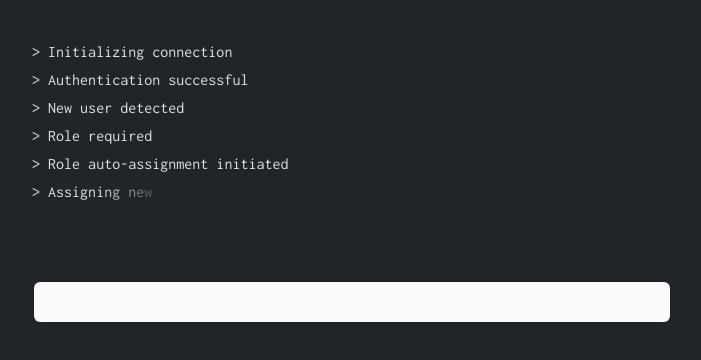
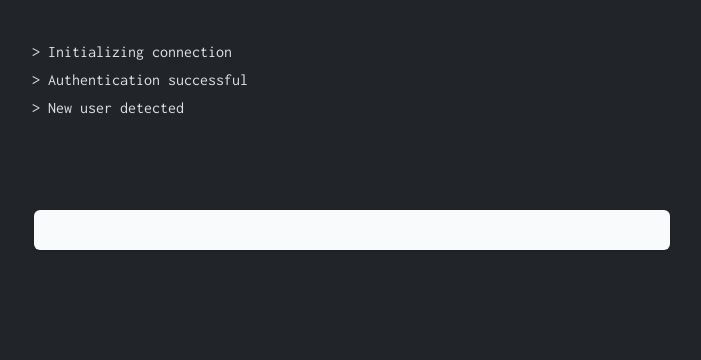
Before and after one commit to harelpanker/horror, a Next.js app: page / in a window 1280 px wide. Shown: the top 360 px of the page, without its empty margins (288-989 px from the left). Built offline with nearby package versions, Linux system fonts and the light colour scheme.

Commit message:
Change typing animation

```diff
--- a/app/ui/animated-text-desplay.tsx
+++ b/app/ui/animated-text-desplay.tsx
@@ -1,27 +1,21 @@
-"use client";
-import React, { useEffect, useState } from "react";
-import { TextEffect } from "@/app/ui/text-effect";
+'use client';
+import React, { useEffect, useState } from 'react';
+import { TypingAnimation } from './typing-animation';
 
 const decodeHtmlEntities = (text: string): string => {
-  const textArea = document.createElement("textarea");
+	const textArea = document.createElement('textarea');
 	textArea.innerHTML = text;
 	return textArea.value;
 };
 
-const AnimatedTextDisplay = ({
-  text,
-  step,
-}: {
-  text: string;
-  step: number;
-}) => {
+const AnimatedTextDisplay = ({ text, step }: { text: string; step: number }) => {
 	const [key, setKey] = useState(0);
 	const [visibleLines, setVisibleLines] = useState<number[]>([]);
 	const [lines, setLines] = useState<string[]>([]);
 
 	useEffect(() => {
 		const newLines = text
-      .split("\n")
+			.split('\n')
 			.filter((line) => line.trim())
 			.map((line) => decodeHtmlEntities(line));
 
@@ -29,29 +23,28 @@ const AnimatedTextDisplay = ({
 		setVisibleLines([]);
 		setKey((prev) => prev + 1);
 
-    // Progressively show lines
-    newLines.forEach((_, index) => {
+		let totalDelay = 0; // Track cumulative delay for sequential animations
+		const typingSpeed = 50; // Approximate typing speed per character (adjust as needed)
+
+		newLines.forEach((line, index) => {
+			const lineDelay = line.length * typingSpeed; // Calculate delay based on line length
 			setTimeout(() => {
 				setVisibleLines((prev) => [...prev, index]);
-      }, index * 1000);
+			}, totalDelay);
+			totalDelay += lineDelay + 700; // Add extra delay after each line to simulate natural pauses
 		});
 	}, [text, step]);
 
 	return (
-    <div className="flex flex-col gap-y-1">
+		<div className='flex flex-col gap-y-1'>
 			{lines.map((line, index) => (
 				<div
 					key={`${key}-${index}`}
-          className="opacity-0 transition-opacity duration-300"
+					className='opacity-0 transition-opacity duration-300'
 					style={{
 						opacity: visibleLines.includes(index) ? 1 : 0,
-          }}
-        >
-          {visibleLines.includes(index) && (
-            <TextEffect key={`effect-${key}-${index}`} per="char" preset="fade">
-              {line}
-            </TextEffect>
-          )}
+					}}>
+					{visibleLines.includes(index) && <TypingAnimation key={`effect-${key}-${index}`}>{line}</TypingAnimation>}
 				</div>
 			))}
 		</div>
--- a/app/ui/text-effect.tsx
+++ /dev/null
@@ -1,259 +0,0 @@
-'use client';
-import { cn } from '@/lib/utils';
-import { AnimatePresence, motion, TargetAndTransition, Transition, Variant, Variants } from 'motion/react';
-import React from 'react';
-
-export type PresetType = 'blur' | 'fade-in-blur' | 'scale' | 'fade' | 'slide';
-
-export type PerType = 'word' | 'char' | 'line';
-
-export type TextEffectProps = {
-	children: string;
-	per?: PerType;
-	as?: keyof React.JSX.IntrinsicElements;
-	variants?: {
-		container?: Variants;
-		item?: Variants;
-	};
-	className?: string;
-	preset?: PresetType;
-	delay?: number;
-	speedReveal?: number;
-	speedSegment?: number;
-	trigger?: boolean;
-	onAnimationComplete?: () => void;
-	onAnimationStart?: () => void;
-	segmentWrapperClassName?: string;
-	containerTransition?: Transition;
-	segmentTransition?: Transition;
-	style?: React.CSSProperties;
-};
-
-const defaultStaggerTimes: Record<PerType, number> = {
-	char: 0.03,
-	word: 0.05,
-	line: 0.1,
-};
-
-const defaultContainerVariants: Variants = {
-	hidden: { opacity: 0 },
-	visible: {
-		opacity: 1,
-		transition: {
-			staggerChildren: 0.05,
-		},
-	},
-	exit: {
-		transition: { staggerChildren: 0.05, staggerDirection: -1 },
-	},
-};
-
-const defaultItemVariants: Variants = {
-	hidden: { opacity: 0 },
-	visible: {
-		opacity: 1,
-	},
-	exit: { opacity: 0 },
-};
-
-const presetVariants: Record<PresetType, { container: Variants; item: Variants }> = {
-	blur: {
-		container: defaultContainerVariants,
-		item: {
-			hidden: { opacity: 0, filter: 'blur(12px)' },
-			visible: { opacity: 1, filter: 'blur(0px)' },
-			exit: { opacity: 0, filter: 'blur(12px)' },
-		},
-	},
-	'fade-in-blur': {
-		container: defaultContainerVariants,
-		item: {
-			hidden: { opacity: 0, y: 20, filter: 'blur(12px)' },
-			visible: { opacity: 1, y: 0, filter: 'blur(0px)' },
-			exit: { opacity: 0, y: 20, filter: 'blur(12px)' },
-		},
-	},
-	scale: {
-		container: defaultContainerVariants,
-		item: {
-			hidden: { opacity: 0, scale: 0 },
-			visible: { opacity: 1, scale: 1 },
-			exit: { opacity: 0, scale: 0 },
-		},
-	},
-	fade: {
-		container: defaultContainerVariants,
-		item: {
-			hidden: { opacity: 0 },
-			visible: { opacity: 1 },
-			exit: { opacity: 0 },
-		},
-	},
-	slide: {
-		container: defaultContainerVariants,
-		item: {
-			hidden: { opacity: 0, y: 20 },
-			visible: { opacity: 1, y: 0 },
-			exit: { opacity: 0, y: 20 },
-		},
-	},
-};
-
-const AnimationComponent: React.FC<{
-	segment: string;
-	variants: Variants;
-	per: 'line' | 'word' | 'char';
-	segmentWrapperClassName?: string;
-}> = React.memo(({ segment, variants, per, segmentWrapperClassName }) => {
-	const content =
-		per === 'line' ? (
-			<motion.span variants={variants} className='block'>
-				{segment}
-			</motion.span>
-		) : per === 'word' ? (
-			<motion.span aria-hidden='true' variants={variants} className='inline-block whitespace-pre'>
-				{segment}
-			</motion.span>
-		) : (
-			<motion.span className='inline-block whitespace-pre'>
-				{segment.split('').map((char, charIndex) => (
-					<motion.span
-						key={`char-${charIndex}`}
-						aria-hidden='true'
-						variants={variants}
-						className='inline-block whitespace-pre'>
-						{char}
-					</motion.span>
-				))}
-			</motion.span>
-		);
-
-	if (!segmentWrapperClassName) {
-		return content;
-	}
-
-	const defaultWrapperClassName = per === 'line' ? 'block' : 'inline-block';
-
-	return <span className={cn(defaultWrapperClassName, segmentWrapperClassName)}>{content}</span>;
-});
-
-AnimationComponent.displayName = 'AnimationComponent';
-
-const splitText = (text: string, per: 'line' | 'word' | 'char') => {
-	if (per === 'line') return text.split('\n');
-	return text.split(/(\s+)/);
-};
-
-const hasTransition = (variant: Variant): variant is TargetAndTransition & { transition?: Transition } => {
-	return typeof variant === 'object' && variant !== null && 'transition' in variant;
-};
-
-const createVariantsWithTransition = (
-	baseVariants: Variants,
-	transition?: Transition & { exit?: Transition }
-): Variants => {
-	if (!transition) return baseVariants;
-
-	// eslint-disable-next-line @typescript-eslint/no-unused-vars
-	const { exit: _, ...mainTransition } = transition;
-
-	return {
-		...baseVariants,
-		visible: {
-			...baseVariants.visible,
-			transition: {
-				...(hasTransition(baseVariants.visible) ? baseVariants.visible.transition : {}),
-				...mainTransition,
-			},
-		},
-		exit: {
-			...baseVariants.exit,
-			transition: {
-				...(hasTransition(baseVariants.exit) ? baseVariants.exit.transition : {}),
-				...mainTransition,
-				staggerDirection: -1,
-			},
-		},
-	};
-};
-
-export function TextEffect({
-	children,
-	per = 'word',
-	as = 'p',
-	variants,
-	className,
-	preset = 'fade',
-	delay = 0,
-	speedReveal = 1,
-	speedSegment = 1,
-	trigger = true,
-	onAnimationComplete,
-	onAnimationStart,
-	segmentWrapperClassName,
-	containerTransition,
-	segmentTransition,
-	style,
-}: TextEffectProps) {
-	const segments = splitText(children, per);
-	const MotionTag = motion[as as keyof typeof motion] as typeof motion.div;
-
-	const baseVariants = preset
-		? presetVariants[preset]
-		: { container: defaultContainerVariants, item: defaultItemVariants };
-
-	const stagger = defaultStaggerTimes[per] / speedReveal;
-
-	const baseDuration = 0.3 / speedSegment;
-
-	const customStagger = hasTransition(variants?.container?.visible ?? {})
-		? (variants?.container?.visible as TargetAndTransition).transition?.staggerChildren
-		: undefined;
-
-	const customDelay = hasTransition(variants?.container?.visible ?? {})
-		? (variants?.container?.visible as TargetAndTransition).transition?.delayChildren
-		: undefined;
-
-	const computedVariants = {
-		container: createVariantsWithTransition(variants?.container || baseVariants.container, {
-			staggerChildren: customStagger ?? stagger,
-			delayChildren: customDelay ?? delay,
-			...containerTransition,
-			exit: {
-				staggerChildren: customStagger ?? stagger,
-				staggerDirection: -1,
-			},
-		}),
-		item: createVariantsWithTransition(variants?.item || baseVariants.item, {
-			duration: baseDuration,
-			...segmentTransition,
-		}),
-	};
-
-	return (
-		<AnimatePresence mode='popLayout'>
-			{trigger && (
-				<MotionTag
-					initial='hidden'
-					animate='visible'
-					exit='exit'
-					variants={computedVariants.container}
-					className={className}
-					onAnimationComplete={onAnimationComplete}
-					onAnimationStart={onAnimationStart}
-					style={style}>
-					{per !== 'line' ? <span className='sr-only'>{children}</span> : null}
-					{segments.map((segment, index) => (
-						<AnimationComponent
-							key={`${per}-${index}-${segment}`}
-							segment={segment}
-							variants={computedVariants.item}
-							per={per}
-							segmentWrapperClassName={segmentWrapperClassName}
-						/>
-					))}
-				</MotionTag>
-			)}
-		</AnimatePresence>
-	);
-}
--- /dev/null
+++ b/app/ui/typing-animation.tsx
@@ -0,0 +1,83 @@
+'use client';
+
+import { cn } from '@/lib/utils';
+import { motion, MotionProps } from 'motion/react';
+import { useEffect, useRef, useState } from 'react';
+
+interface TypingAnimationProps extends MotionProps {
+	children: string;
+	className?: string;
+	duration?: number;
+	delay?: number;
+	as?: React.ElementType;
+	startOnView?: boolean;
+}
+
+export function TypingAnimation({
+	children,
+	className,
+	duration = 70,
+	delay = 0,
+	as: Component = 'div',
+	startOnView = false,
+	...props
+}: TypingAnimationProps) {
+	const MotionComponent = motion.create(Component, {
+		forwardMotionProps: true,
+	});
+
+	const [displayedText, setDisplayedText] = useState<string>('');
+	const [started, setStarted] = useState(false);
+	const elementRef = useRef<HTMLElement | null>(null);
+
+	useEffect(() => {
+		if (!startOnView) {
+			const startTimeout = setTimeout(() => {
+				setStarted(true);
+			}, delay);
+			return () => clearTimeout(startTimeout);
+		}
+
+		const observer = new IntersectionObserver(
+			([entry]) => {
+				if (entry.isIntersecting) {
+					setTimeout(() => {
+						setStarted(true);
+					}, delay);
+					observer.disconnect();
+				}
+			},
+			{ threshold: 0.1 }
+		);
+
+		if (elementRef.current) {
+			observer.observe(elementRef.current);
+		}
+
+		return () => observer.disconnect();
+	}, [delay, startOnView]);
+
+	useEffect(() => {
+		if (!started) return;
+
+		let i = 0;
+		const typingEffect = setInterval(() => {
+			if (i < children.length) {
+				setDisplayedText(children.substring(0, i + 1));
+				i++;
+			} else {
+				clearInterval(typingEffect);
+			}
+		}, duration);
+
+		return () => {
+			clearInterval(typingEffect);
+		};
+	}, [children, duration, started]);
+
+	return (
+		<MotionComponent ref={elementRef} className={cn(className)} {...props}>
+			{displayedText}
+		</MotionComponent>
+	);
+}
```
Also changed, not shown: app/ui/form.tsx (+24 -36 lines). Lines whose indentation alone changed are shown as unchanged.
